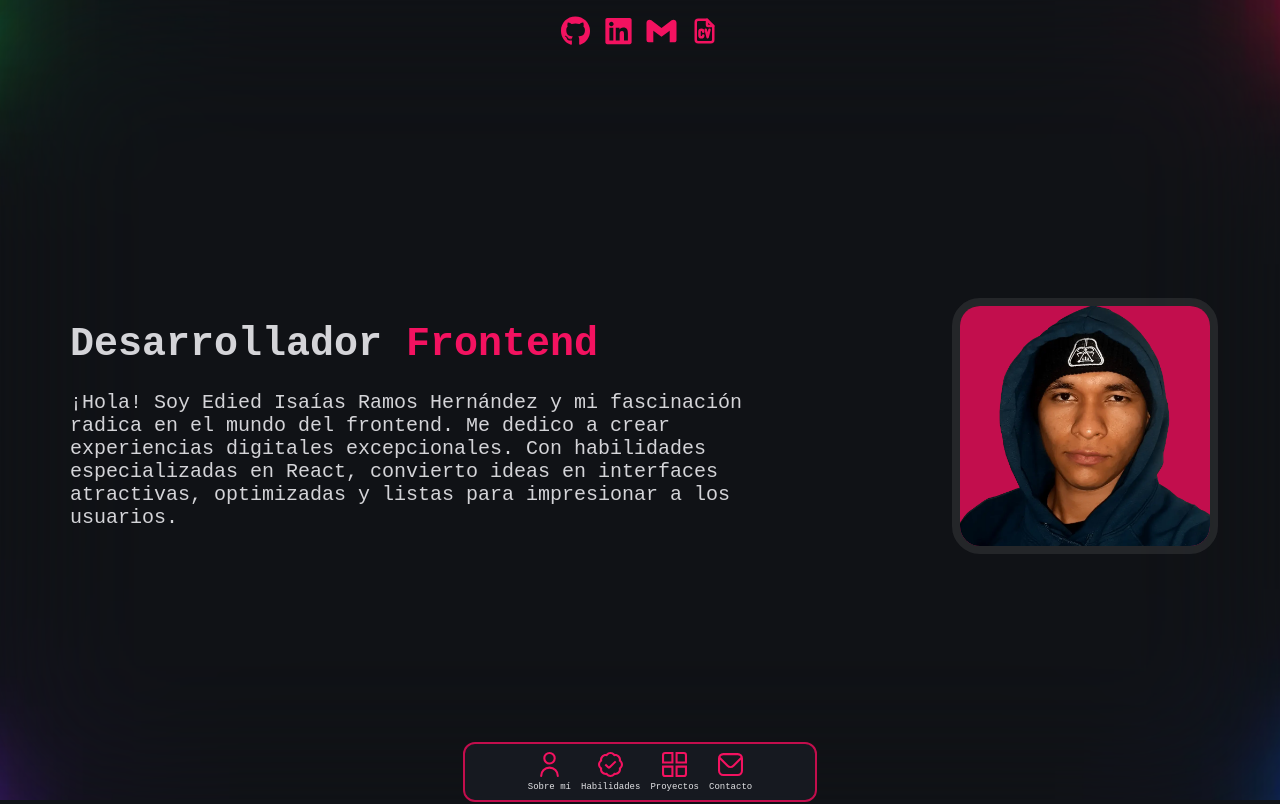
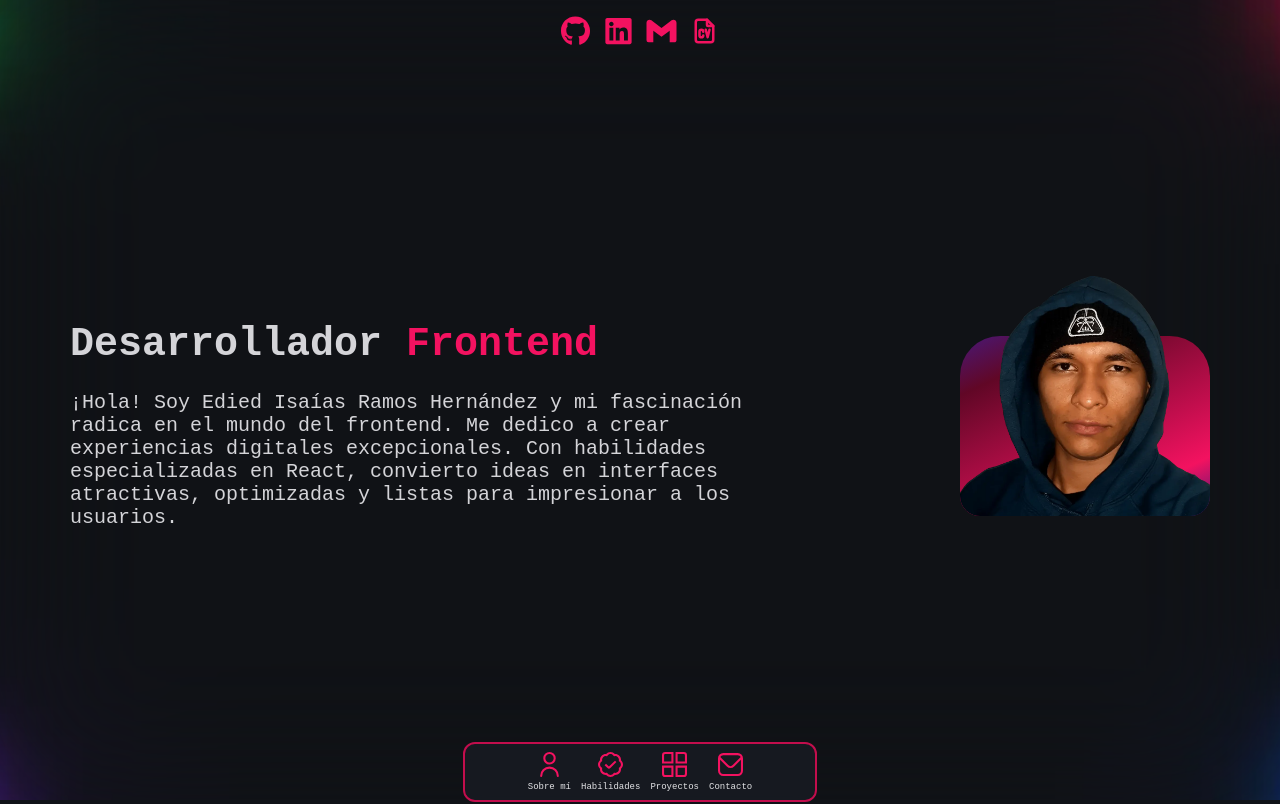
Before and after one commit to EdiedRamos/Edied, a React (Vite) app: page / in a window 1280 px wide. Shown: the top 804 px of the page. Built offline with nearby package versions, Linux system fonts and the light colour scheme; a web font is replaced by a local one.

Commit message:
style: myface styles updated

```diff
--- a/src/Components/Atoms/MyFace/MyFace.scss
+++ b/src/Components/Atoms/MyFace/MyFace.scss
@@ -1,31 +1,57 @@
 @import "/src/General/Styles/Colors/colors";
 
-.my-face-container {
-  display: flex;
-  justify-content: center;
+.my-face {
+  &__container {
+    display: flex;
+    justify-content: center;
+    align-items: center;
+  }
 
-  img {
+  &__box {
+    position: relative;
+    margin-top: 100px;
+    border-radius: 40px 40px 20px 20px;
+    background: linear-gradient(
+      -25deg,
+      $purple-700,
+      $red-500,
+      $red-600,
+      $red-700,
+      $red-800,
+      $purple-700
+    );
+    background-color: $red-600;
+    width: 250px;
+    height: 180px;
+  }
+
+  &__img {
     -webkit-user-drag: none;
-    outline: 8px solid $gray-shadow-10;
+    position: absolute;
+    bottom: 0;
+    left: 50%;
+    transform: translate(-50%);
     border-radius: 20px;
-    background-color: $gray-shadow-70;
-    background-color: $red-600;
     max-width: 100%;
     height: auto;
   }
 }
 
 @media (width >= 300px) {
-  .my-face-container {
-    img {
-      width: 250px;
-      height: 240px;
-    }
+  .my-face__img {
+    width: 250px;
+    height: 240px;
   }
 }
 
 @media (width >= 992px) {
-  .my-face-container {
-    justify-content: flex-end;
+  .my-face {
+    &__container {
+      justify-content: flex-end;
+    }
+
+    &__box {
+      margin-top: 0;
+    }
   }
 }
--- a/src/Components/Atoms/MyFace/MyFace.tsx
+++ b/src/Components/Atoms/MyFace/MyFace.tsx
@@ -4,8 +4,16 @@ import "./MyFace.scss";
 
 export const MyFace = () => {
   return (
-    <div className="my-face-container">
-      <img width="250" height="240" src={Profile} alt="Edied's Face" />
+    <div className="my-face my-face__container">
+      <div className="my-face__box">
+        <img
+          className="my-face__img"
+          width="250"
+          height="240"
+          src={Profile}
+          alt="Edied's Face"
+        />
+      </div>
     </div>
   );
 };
```
